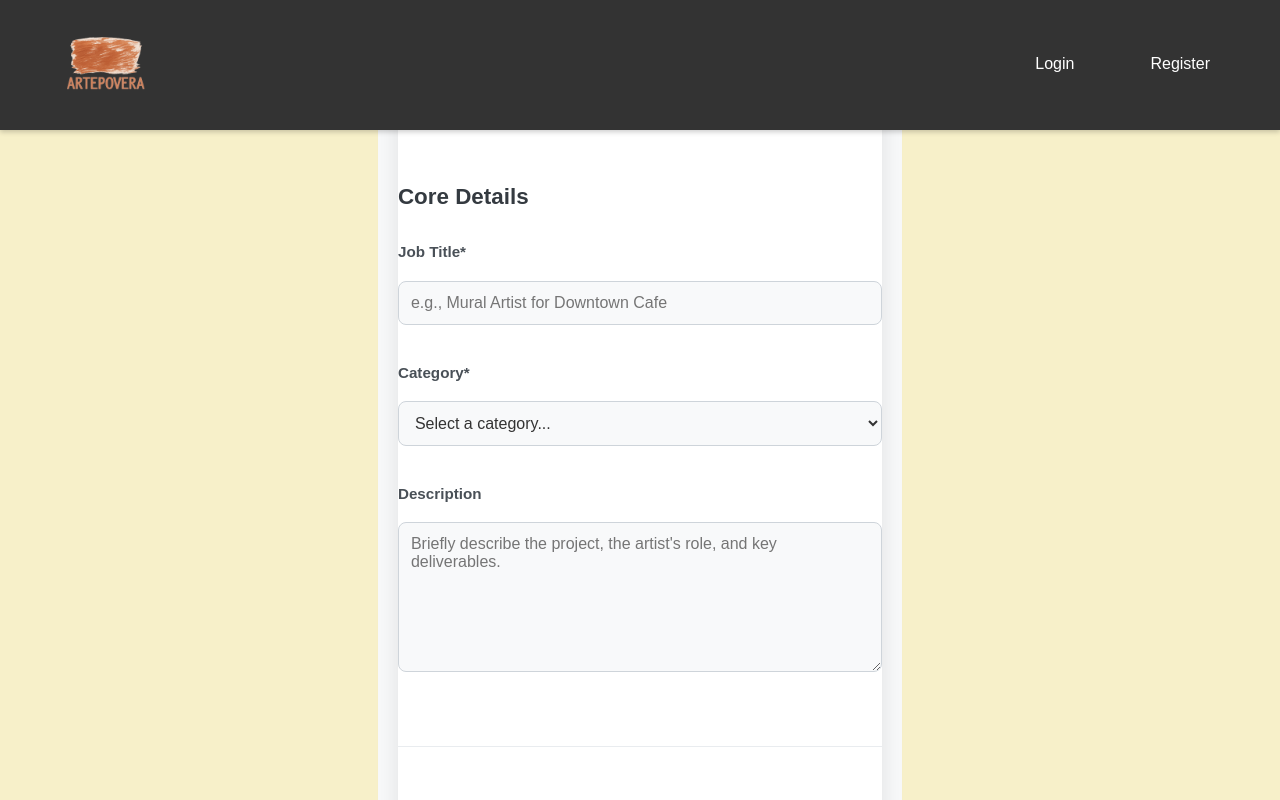
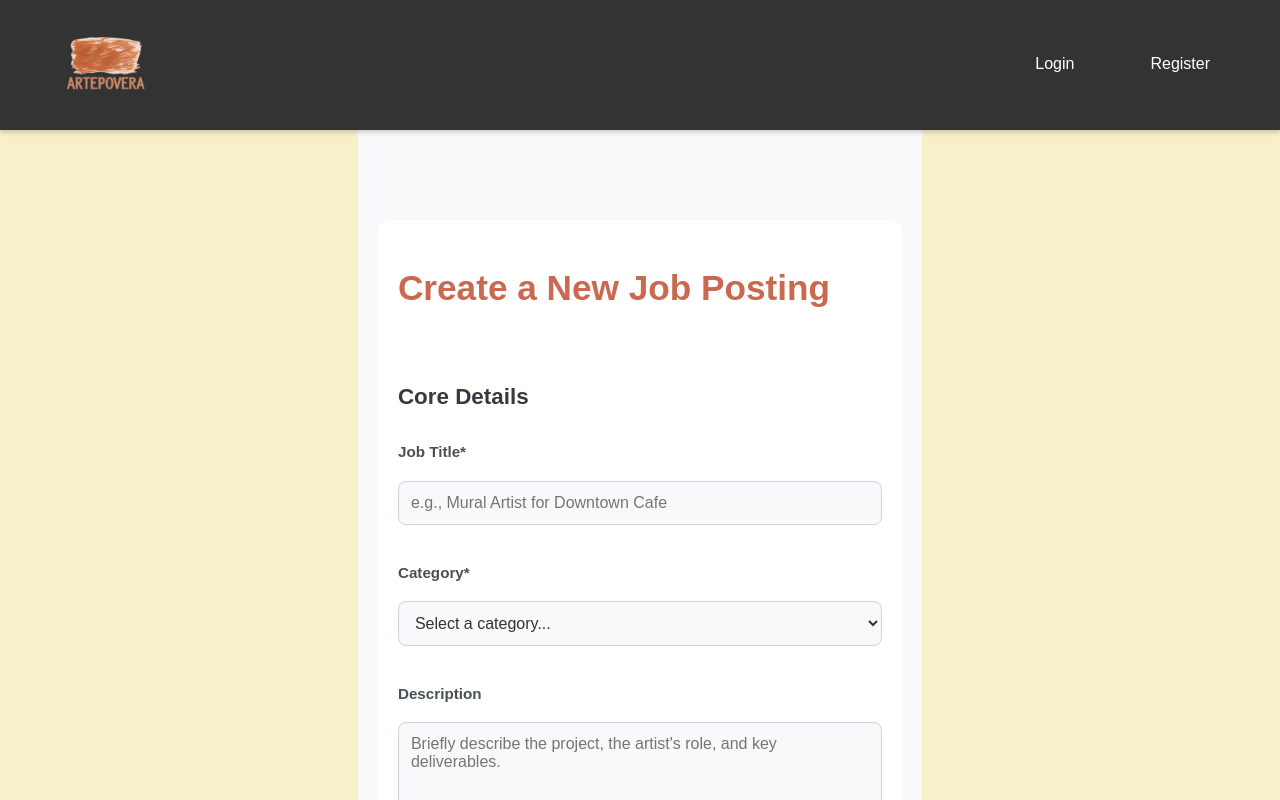
Before and after one commit to billpap123/artepovera-frontend, a React (Vite) app: page /post-job in a window 1280 px wide. Shown: the top 800 px of the page. Built offline with nearby package versions, Linux system fonts and the light colour scheme; sample sign-in values are in the browser's storage.

Commit message:
Some commit message

```diff
--- a/src/styles/PostJobPage.css
+++ b/src/styles/PostJobPage.css
@@ -6,6 +6,7 @@
     background-color: #f8f9fa; /* Lighter, cleaner background */
     font-family: 'Nunito', sans-serif;
     min-height: 100vh;
+    padding-top: 200px;
 }
 
 .post-job-form {
@@ -13,8 +14,9 @@
     margin: 0 auto;
     background-color: #ffffff;
     border-radius: 12px;
-    box-shadow: 0 4px 25px rgba(0, 0, 0, 0.1);
     overflow: hidden; /* To contain the header color */
+    padding-top: 200px;
+    padding: 40px 20px;
 }
 
 /* --- Form Header --- */
```
